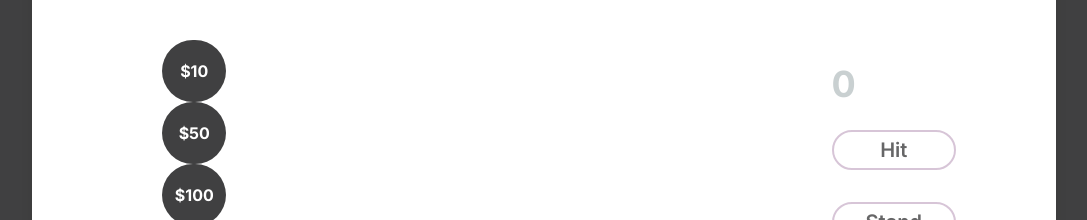
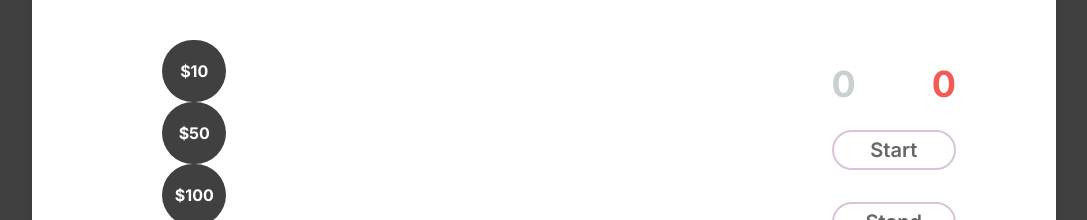
Before and after one commit to FIEF-nohell/BLVCKJVCK, a Next.js app in the folder blvckjvck/: page / in a window 1280 px wide. Shown: the part 398-618 px from the top of the page, without its empty margins (96-1183 px from the left). Built offline with nearby package versions, Linux system fonts and the light colour scheme.

Commit message:
almost done

```diff
--- a/blvckjvck/src/app/components/actions.tsx
+++ b/blvckjvck/src/app/components/actions.tsx
@@ -1,17 +1,33 @@
 //Actions Component
 interface ActionsProps {
     playerHandCount: number;
+    dealerHandCount: number;
     hit: any;
     stand: any;
+    gameStep: number;
 }
-export default function Actions({ playerHandCount, hit, stand }: ActionsProps) {
+
+export default function Actions({ playerHandCount, dealerHandCount, hit, stand, gameStep }: ActionsProps) {
+    const buttonText = gameStep === 0 || gameStep === 3 ? 'Start' : 'Hit';
+
     return (
         <div>
-            <p className="font-bold text-tvxt text-[2.25rem]">{playerHandCount}</p>
-            <div className="hover:cursor-pointer mt-8 mb-4 px-8 py-1 font-semibold text-center text-blvck/80 rounded-full border-2 border-svcond/70"
-                onClick={hit}>Hit</div>
-            <div className="hover:cursor-pointer mt-8 mb-4 px-8 py-1 font-semibold text-center text-blvck/80 rounded-full border-2 border-svcond/70"
-                onClick={stand}>Stand</div>
+            <div className="flex justify-between w-full">
+                <p className="font-bold text-tvxt text-[2.25rem]">{playerHandCount}</p>
+                <p className="font-bold text-rvd text-[2.25rem] text-right">{dealerHandCount}</p>
+            </div>
+            <div
+                className="hover:cursor-pointer mt-8 mb-4 px-8 py-1 font-semibold text-center text-blvck/80 rounded-full border-2 border-svcond/70"
+                onClick={hit}
+            >
+                {buttonText}
+            </div>
+            <div
+                className="hover:cursor-pointer mt-8 mb-4 px-8 py-1 font-semibold text-center text-blvck/80 rounded-full border-2 border-svcond/70"
+                onClick={stand}
+            >
+                Stand
+            </div>
         </div>
-    )
+    );
 }
--- a/blvckjvck/src/app/page.tsx
+++ b/blvckjvck/src/app/page.tsx
@@ -19,12 +19,11 @@ export default function Home() {
 
   // Game
   const [gameStep, setGameStep] = useState(0);
-  // 0: Bidding and starting the game
 
   useEffect(() => {
     updateCounters()
     if (gameStep == 2) {
-      if (shouldDealerDraw(dealerHand)) addCardToDealer(true)
+      if (shouldDealerDraw(dealerHand, playerHand)) addCardToDealer(true)
       else setGameStep(3)
     }
   }, [playerHand, playerHand.length, dealerHand, dealerHand.length, gameStep]);
@@ -43,11 +42,13 @@ export default function Home() {
     let sum = 0;
     let aceCount = 0;
     hand.forEach(card => {
-      if (card.text === 'A') {
-        aceCount += 1;
-        sum += 11;
-      } else {
-        sum += card.value;
+      if (card.revealed != false) {
+        if (card.text === 'A') {
+          aceCount += 1;
+          sum += 11;
+        } else {
+          sum += card.value;
+        }
       }
     });
     while (sum > 21 && aceCount > 0) {
@@ -85,16 +86,18 @@ export default function Home() {
     updateCounters()
   }
 
-  const shouldDealerDraw = (dealerHand: CardData[]): boolean => {
+  const shouldDealerDraw = (dealerHand: CardData[], playerHand: CardData[]): boolean => {
     const dealerSum = calculateHandSum(dealerHand);
+    const playerSum = calculateHandSum(playerHand);
+
     if (dealerSum < 17) {
       return true;
     }
     if (dealerSum === 17) {
-      return Math.random() < 0.2;
+      return Math.random() < 0.05;
     }
-    if (dealerSum > 17 && dealerSum < 21) {
-      return Math.random() < 0.1;
+    if (dealerSum > 17 && dealerSum < 21 && dealerSum < playerSum) {
+      return Math.random() < 0.02;
     }
     return false;
   };
@@ -235,7 +238,7 @@ export default function Home() {
             </div>
             {/* player actions */}
             <div className="w-[20%] h-full flex items-center justify-center text-xl">
-              <Actions playerHandCount={playerHandCount} hit={hit} stand={stand}></Actions>
+              <Actions playerHandCount={playerHandCount} dealerHandCount={dealerHandCount} hit={hit} stand={stand} gameStep={gameStep}></Actions>
             </div>
           </div>
         </div>
```
